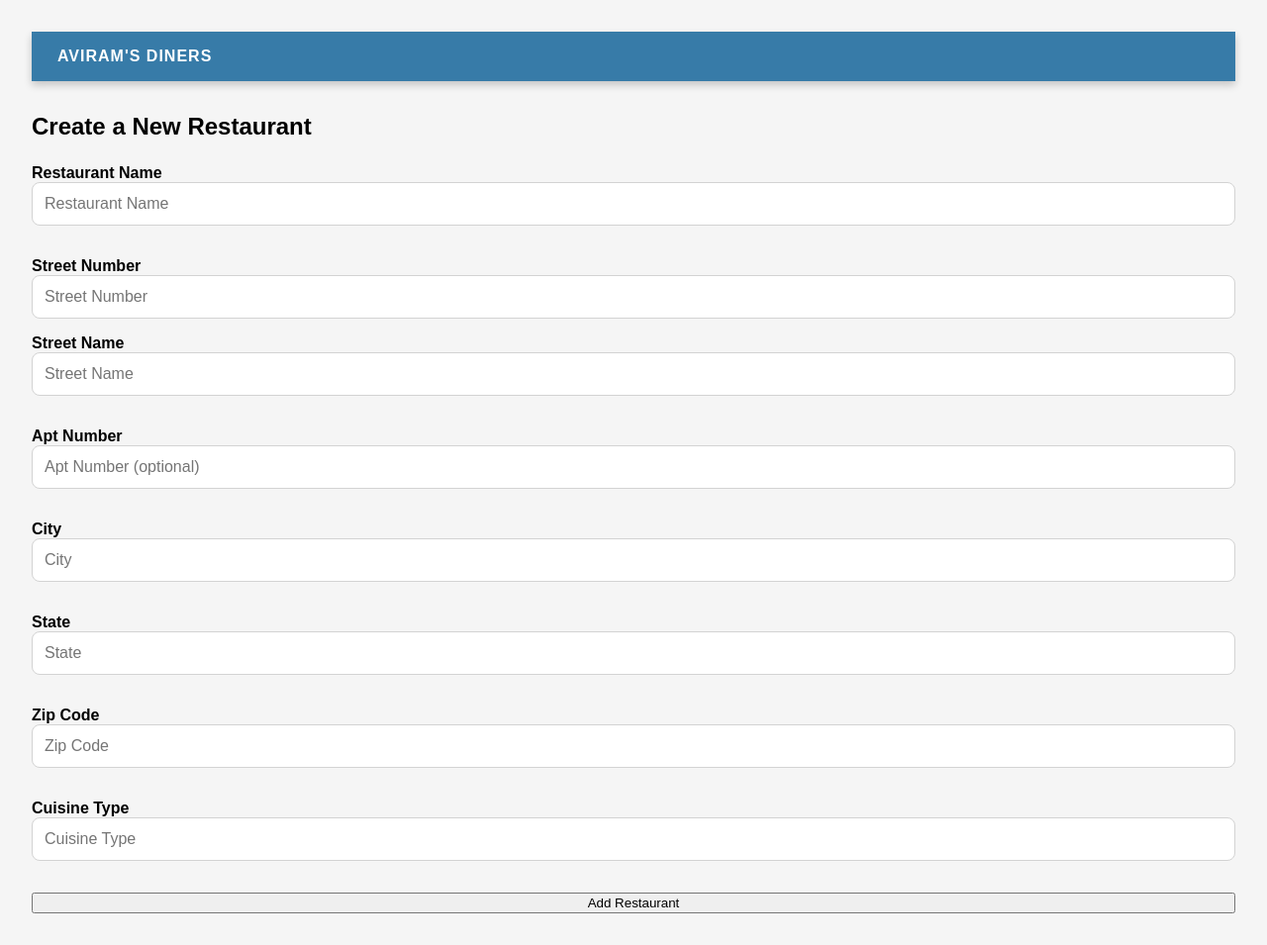
After one commit to Shameer-Ahmad/Databases, a Flask app: page /restaurants/create in a window 1280 px wide. The commit adds this page. Shown: the whole page at 99% size. Run offline with Flask 3, Linux system fonts and the light colour scheme.

Commit message:
create restaurant

```diff
--- a/P3/website/restaurants.py
+++ b/P3/website/restaurants.py
@@ -4,44 +4,6 @@ from website.db import get_db_connection
 
 restaurants = Blueprint("restaurants", __name__)
 
-def create_restaurant_page():
-    return render_template("create_restaurant.html")
-
-def create_restaurant():
-    name = request.form["restaurant_name"]
-    street_number = request.form["street_number"]
-    street_name = request.form["street_name"]
-    apt_number = request.form.get("apt_number", "")
-    city = request.form["city"]
-    state = request.form["state"]
-    zip_code = request.form["zip_code"]
-    cuisine_type = request.form["cuisine_type"]
-
-    conn = get_db_connection()
-    cur = conn.cursor()
-
-    cur.execute("""
-        INSERT INTO restaurant (restaurant_name, street_number, street_name, apt_number, city, state, zip_code, cuisine_type)
-        VALUES (?, ?, ?, ?, ?, ?, ?, ?)
-    """, (
-        name,
-        street_number,
-        street_name,
-        apt_number,
-        city,
-        state,
-        zip_code,
-        cuisine_type
-    ))
-
-    conn.commit()
-    new_restaurant_id = cur.lastrowid
-    conn.close()
-
-    return redirect(url_for("restaurants.all_restaurants"))
-
-
-'''''
 # Gets all the restaurants
 @restaurants.route("/", methods=["GET"])
 def all_restaurants():
@@ -67,10 +29,15 @@ def restaurant_detail(id):
 
     return jsonify(dict(restaurant))
 
-# Creates a new restaurant
-@restaurants.route("/", methods=["POST"])
+@restaurants.route("/create", methods=["GET"])
+def create_restaurant_form():
+    return render_template("create_restaurant.html")
+
+# Creates a new restaurant (POST request)
+@restaurants.route("/create", methods=["POST"])
 def create_restaurant():
-    data = request.get_json()
+    # Get form data
+    data = request.form  # For form submissions
 
     conn = get_db_connection()
     cur = conn.cursor()
@@ -90,10 +57,11 @@ def create_restaurant():
     ))
 
     conn.commit()
-    new_restaurant_id = cur.lastrowid
+    new_restaurant_id = cur.lastrowid  # Get the ID of the newly inserted restaurant
     conn.close()
 
-    return jsonify({"message": "Restaurant added successfully!", "restaurant_id": new_restaurant_id}), 201
+    return redirect(url_for("restaurants.all_restaurants"))  # Or redirect to any page you want
+
 
 # Updates a restaurant using restaurant_id
 @restaurants.route("/<int:id>", methods=["PUT"])
@@ -139,4 +107,3 @@ def delete_restaurant(id):
         return jsonify({"error": "Restaurant not found"}), 404
 
     return jsonify({"message": "Restaurant deleted successfully!"})
-'''
--- a/P3/website/static/style.css
+++ b/P3/website/static/style.css
@@ -133,3 +133,21 @@ li button:hover {
   border-color: #377ba8;
   box-shadow: 0 0 5px rgba(55, 123, 168, 0.5);
 }
+
+.banner {
+  background-color: #377ba8;  /* Your primary color */
+  color: white;
+  text-align: left;  /* Align the text to the left */
+  padding: 1rem 1rem;  /* Adjust padding for smaller text */
+  font-size: .5rem;  /* Smaller font size */
+  font-family: 'Arial', sans-serif;
+  text-transform: uppercase;
+  letter-spacing: 1px;
+  box-shadow: 0 4px 8px rgba(0, 0, 0, 0.2);
+  margin-bottom: 2rem; /* Space between banner and content */
+}
+
+.banner h1 {
+  margin: 0;
+  padding-left: 10px;  /* Add some space from the left edge */
+}
--- a/P3/website/templates/base.html
+++ b/P3/website/templates/base.html
@@ -1,6 +1,11 @@
 <!doctype html>
 <title>{% block title %}{% endblock %} - Aviram's Diners</title>
 <link rel="stylesheet" href="{{ url_for('static', filename='style.css') }}">
+
+<!-- Banner Section -->
+<div class="banner">
+  <h1>Aviram's Diners</h1>
+</div>
 
 <section class="content">
   <header>
--- /dev/null
+++ b/P3/website/templates/create_restaurant.html
@@ -0,0 +1,57 @@
+{% extends 'base.html' %}
+
+{% block title %}Create a Restaurant - Aviram's Diners{% endblock %}
+
+{% block header %}
+    <h1>Create a New Restaurant</h1>
+{% endblock %}
+
+{% block content %}
+    <!-- Display any flashed messages -->
+    <form id="create-restaurant-form" method="POST" action="{{ url_for('restaurants.create_restaurant') }}">
+        <div class="form-group">
+            <label for="restaurant_name">Restaurant Name</label>
+            <input name="restaurant_name" id="restaurant_name" type="text" placeholder="Restaurant Name" required>
+        </div>
+
+        <!-- Street Number and Street Name on the same line with different widths -->
+        <div class="form-group address-fields">
+            <div class="street-number">
+                <label for="street_number">Street Number</label>
+                <input name="street_number" id="street_number" type="text" placeholder="Street Number" required>
+            </div>
+
+            <div class="street-name">
+                <label for="street_name">Street Name</label>
+                <input name="street_name" id="street_name" type="text" placeholder="Street Name" required>
+            </div>
+        </div>
+
+        <div class="form-group">
+            <label for="apt_number">Apt Number</label>
+            <input name="apt_number" id="apt_number" type="text" placeholder="Apt Number (optional)">
+        </div>
+
+        <div class="form-group">
+            <label for="city">City</label>
+            <input name="city" id="city" type="text" placeholder="City" required>
+        </div>
+
+        <div class="form-group">
+            <label for="state">State</label>
+            <input name="state" id="state" type="text" placeholder="State" required>
+        </div>
+
+        <div class="form-group">
+            <label for="zip_code">Zip Code</label>
+            <input name="zip_code" id="zip_code" type="text" placeholder="Zip Code" required>
+        </div>
+
+        <div class="form-group">
+            <label for="cuisine_type">Cuisine Type</label>
+            <input name="cuisine_type" id="cuisine_type" type="text" placeholder="Cuisine Type" required>
+        </div>
+
+        <button class="btn btn-blue" type="submit">Add Restaurant</button>
+    </form>
+{% endblock %}
```
Also changed, not shown: 1 other file.
